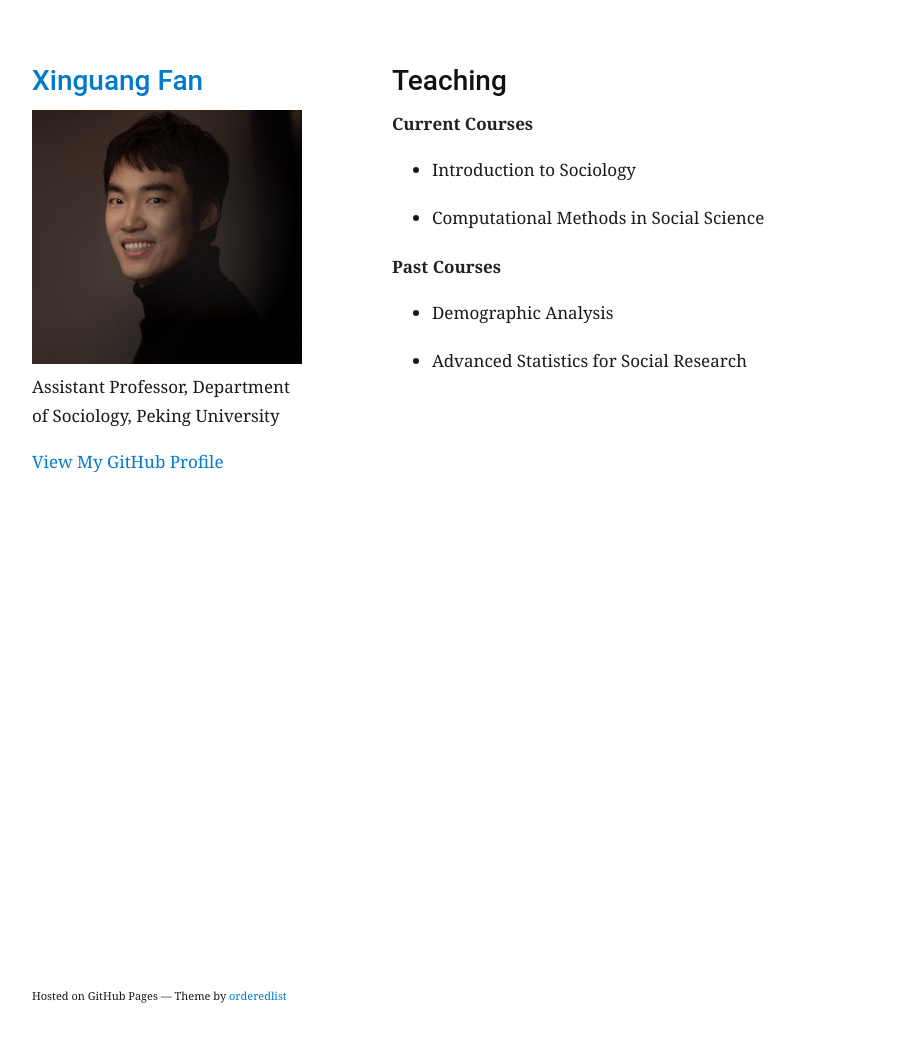
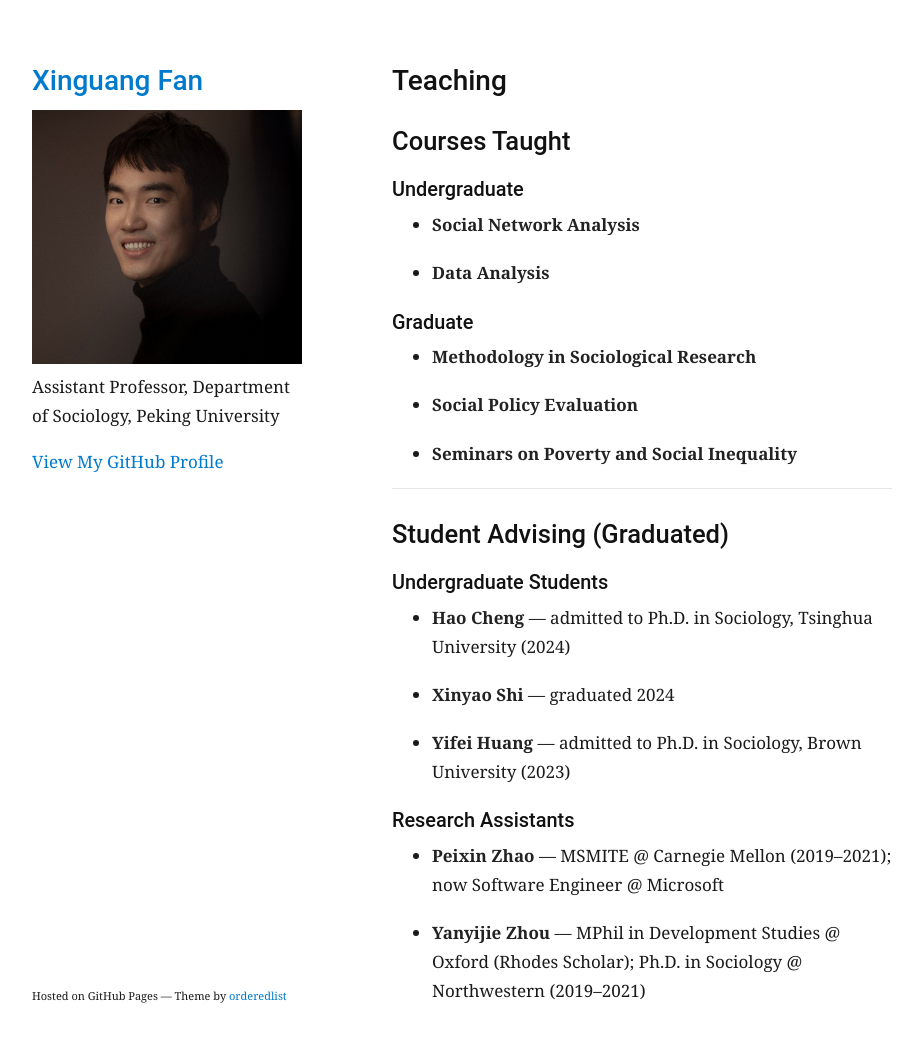
Before and after one commit to xinguang-fan/xinguang-fan.github.io, a Jekyll site: the page built from teaching.md, in a window 1280 px wide and 1076 px high. Shown: the top 1042 px of the window, without its empty margins (178-1100 px from the left). Built offline with Jekyll 4.4.1, drawn with Linux system fonts in a browser that asks for light colours.

Commit message:
Update teaching.md

```diff
--- a/teaching.md
+++ b/teaching.md
@@ -6,10 +6,30 @@ nav_order: 3
 
 # Teaching
 
-**Current Courses**
-- Introduction to Sociology
-- Computational Methods in Social Science
+## Courses Taught
 
-**Past Courses**
-- Demographic Analysis
-- Advanced Statistics for Social Research
+### Undergraduate
+
+- **Social Network Analysis**
+- **Data Analysis**
+
+### Graduate
+
+- **Methodology in Sociological Research**
+- **Social Policy Evaluation**
+- **Seminars on Poverty and Social Inequality**
+
+---
+
+## Student Advising (Graduated)
+
+### Undergraduate Students
+
+- **Hao Cheng** — admitted to Ph.D. in Sociology, Tsinghua University (2024)
+- **Xinyao Shi** — graduated 2024
+- **Yifei Huang** — admitted to Ph.D. in Sociology, Brown University (2023)
+
+### Research Assistants
+
+- **Peixin Zhao** — MSMITE @ Carnegie Mellon (2019–2021); now Software Engineer @ Microsoft
+- **Yanyijie Zhou** — MPhil in Development Studies @ Oxford (Rhodes Scholar); Ph.D. in Sociology @ Northwestern (2019–2021)
```
